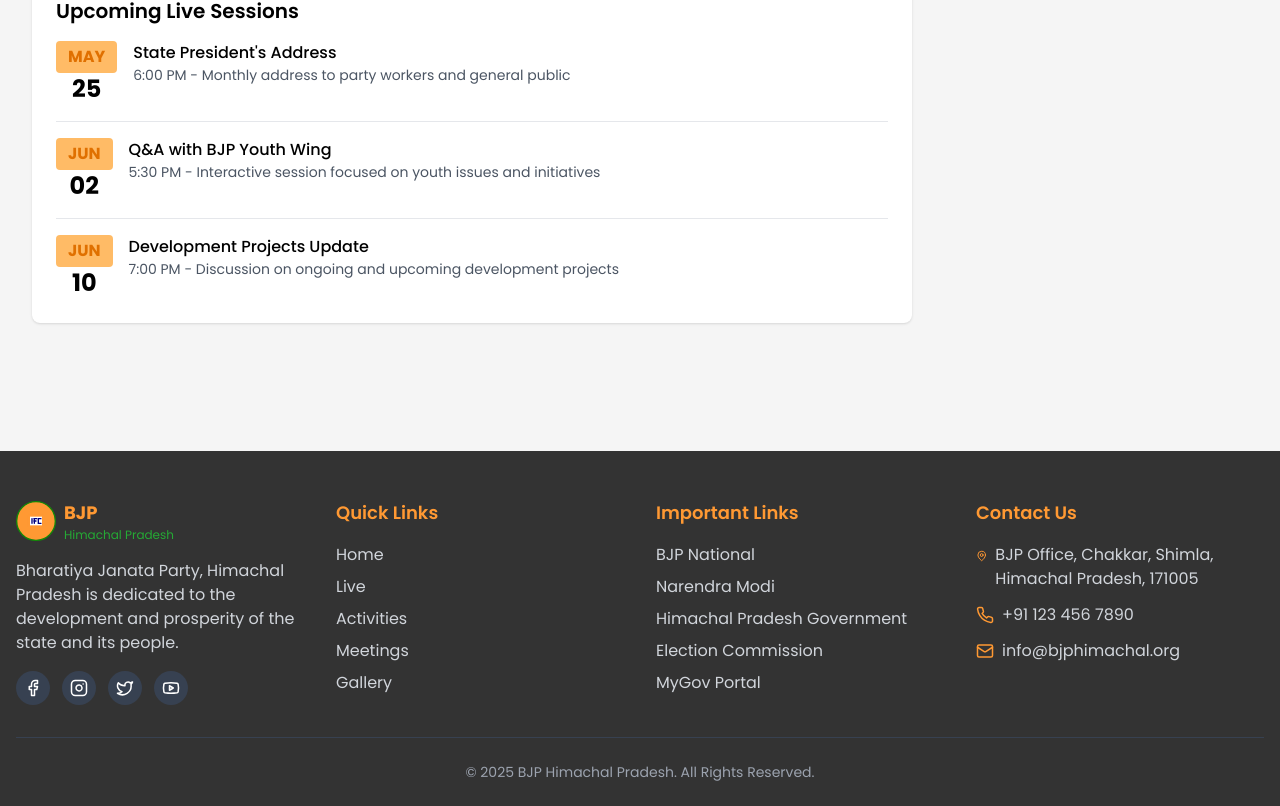
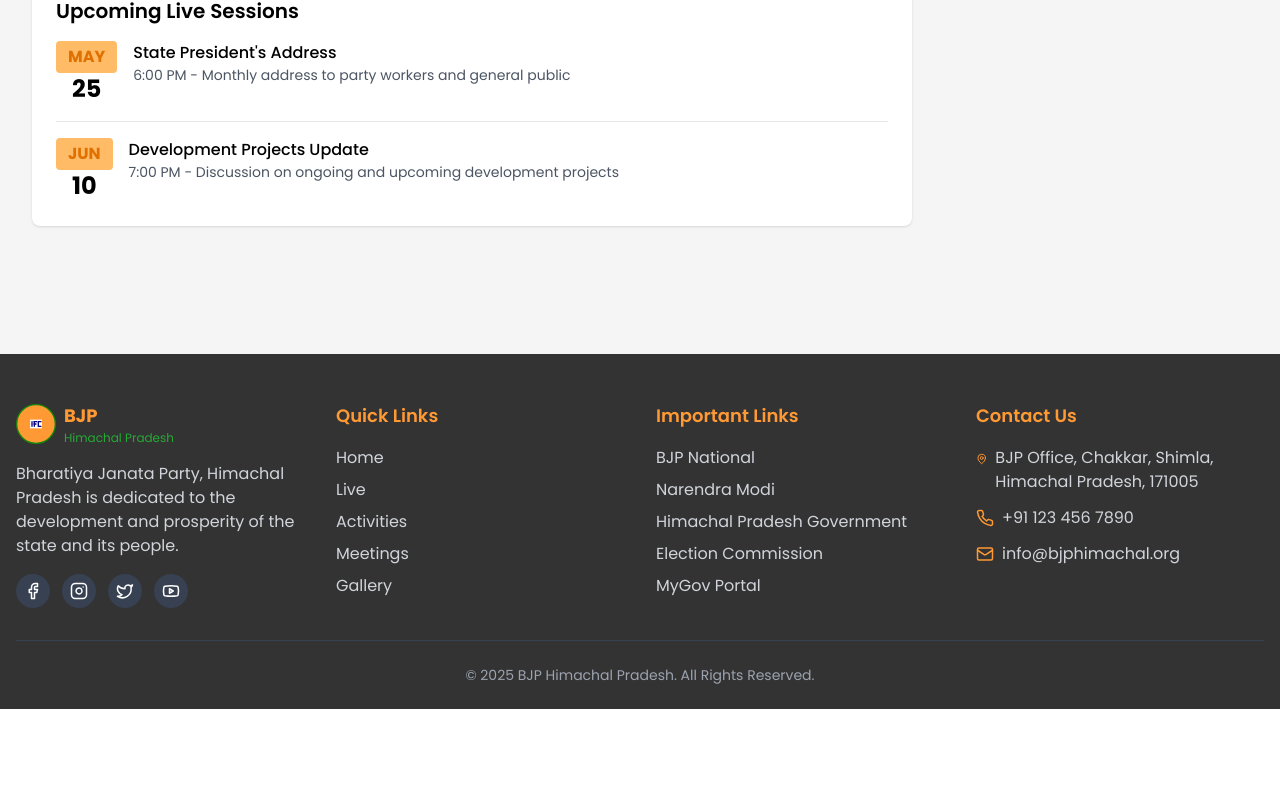
Before and after one commit to mrgolu/bjphimachalpradesh, a React (Vite) app: page /live in a window 1280 px wide. Shown: the part 1520-2326 px from the top of the page. After the commit the page ends 2229 px from the top, so only its background shows below. Built offline with nearby package versions, Linux system fonts and the light colour scheme; no server answers; the database is empty; what @capacitor/core would draw is missing.

Commit message:
Remove Q&A with BJP Youth Wing session

```diff
--- a/src/components/LiveStreamSection.tsx
+++ b/src/components/LiveStreamSection.tsx
@@ -63,18 +63,6 @@ const LiveStreamSection: React.FC = () => {
                   <p className="text-gray-600 text-sm">6:00 PM - Monthly address to party workers and general public</p>
                 </div>
               </div>
-              <div className="flex items-start border-b pb-4">
-                <div className="text-center mr-4">
-                  <div className="bg-bjp-lightSaffron text-bjp-darkSaffron font-bold py-1 px-3 rounded">
-                    JUN
-                  </div>
-                  <div className="text-2xl font-bold">02</div>
-                </div>
-                <div>
-                  <h4 className="font-medium">Q&A with BJP Youth Wing</h4>
-                  <p className="text-gray-600 text-sm">5:30 PM - Interactive session focused on youth issues and initiatives</p>
-                </div>
-              </div>
               <div className="flex items-start">
                 <div className="text-center mr-4">
                   <div className="bg-bjp-lightSaffron text-bjp-darkSaffron font-bold py-1 px-3 rounded">
```
